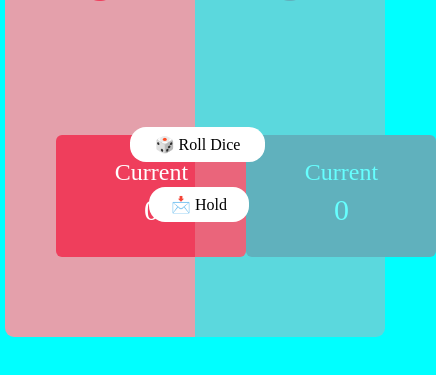
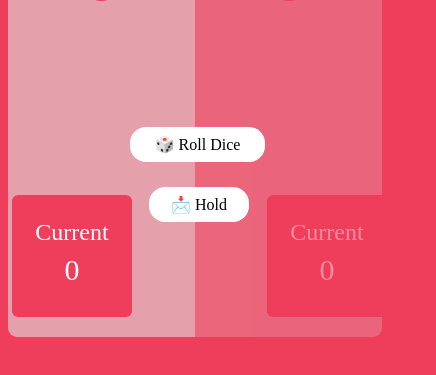
Before and after one commit to Darknithorynque/PigGame, a plain HTML site: page index.html in a window 390 px wide. Shown: the part 367-742 px from the top of the page, 436 px wide, since content can reach past the window. Drawn offline with Linux system fonts and the light colour scheme.

Commit message:
responsive pig game mobile

```diff
--- a/index.html
+++ b/index.html
@@ -18,7 +18,7 @@
                     <p>PLAYER 1</p>
                     <p id="upScoreOne" class="playerScore">0</p>
                 </div>
-                <div class="current">
+                <div class="current current-right">
                     <p>Current</p>
                     <p id="currentScorePlayerOne" class="currentScore">0</p>
                 </div>
@@ -41,7 +41,7 @@
                     <p>PLAYER 2</p>
                     <p id="upScoreTwo" class="playerScore">0</p>
                 </div>
-                <div class="current">
+                <div class="current current-left">
                     <p>Current</p>
                     <p id="currentScorePlayerTwo" class="currentScore">0</p>
                 </div>
--- a/pigGame.css
+++ b/pigGame.css
@@ -6,8 +6,7 @@
 }
 
 html, body {
-   /* background-color: rgb(239, 62, 92); */
-   background-color: aqua;
+    background-color: rgb(239, 62, 92);
 }
 
 .mainSection {
@@ -142,3 +141,27 @@ html, body {
     font-size: 30px !important;
     margin-top: -17px;
 }
+
+@media (max-width: 415px) {
+
+    .current {
+    text-align: center;
+    top: 30%;
+    position: relative;
+    width: 120px;
+    height: 90px;
+    border-radius: 6px;
+    background-color: rgb(239, 62, 92);
+    display: table;
+    }
+
+    .current-left {
+        position: relative;
+        left: 4.5rem;
+    }
+
+    .current-right {
+        position: relative;
+        left: 4px;
+    }
+}
```
